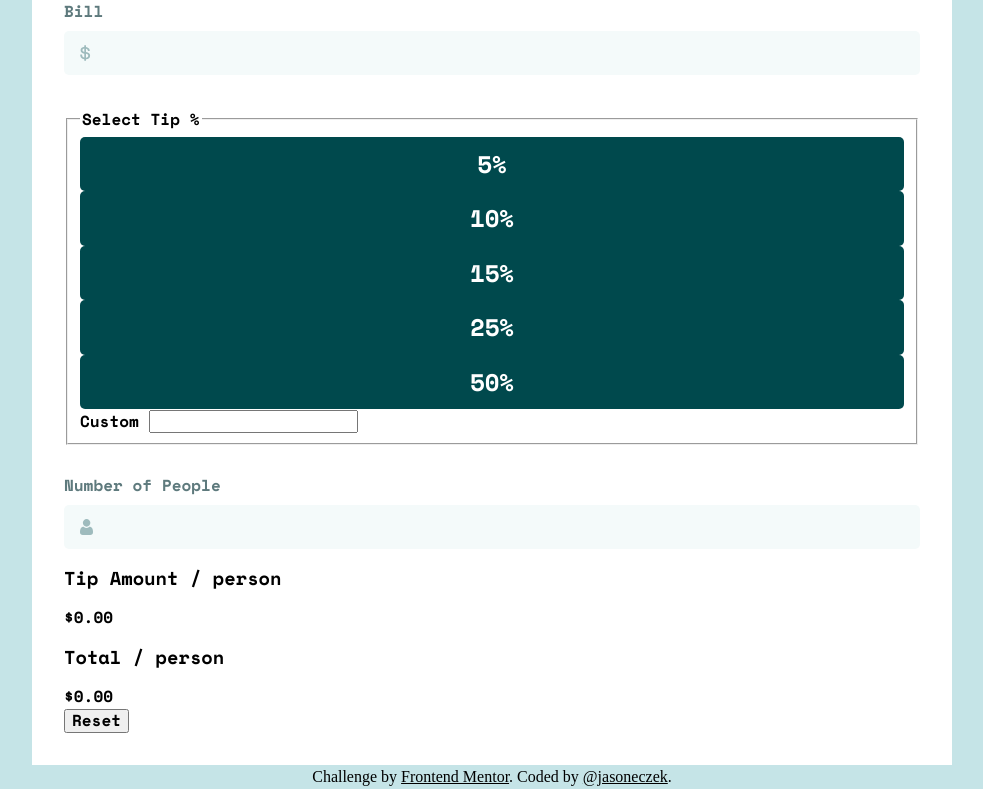
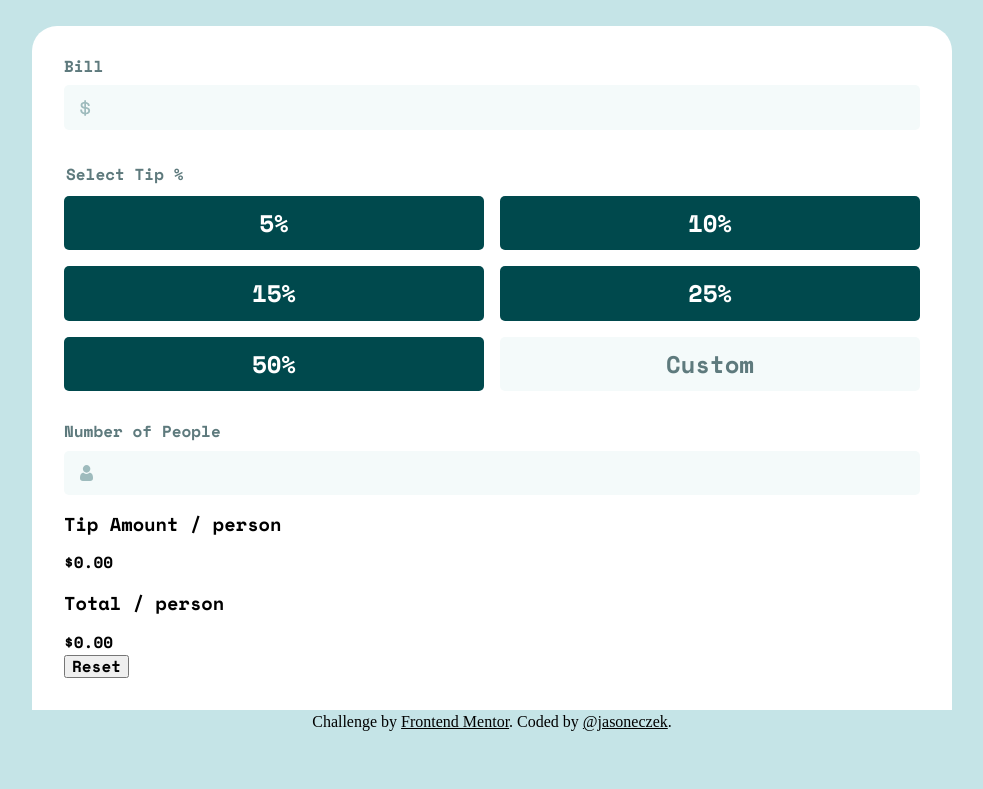
Before and after one commit to jasoneczek/fementor-tip-calculator-app, a plain HTML site: page index.html in a window 1280 px wide. Shown: the part 95-884 px from the top of the page, without its empty margins (148-1131 px from the left). After the commit the page ends 829 px from the top, so only its background shows below. Drawn offline with Linux system fonts and the light colour scheme; files whose address does not match are found by name.

Commit message:
Update html

```diff
--- a/index.html
+++ b/index.html
@@ -24,8 +24,9 @@
             <input id="bill" class="input" name="bill" type="number">
           </div>
         </div>
-        <fieldset>
-          <legend>Select Tip %</legend>
+        <fieldset class="fieldset">
+          <legend class="input-label">Select Tip %</legend>
+          <div class="btn-grid">
             <div class="tip-amount__item">
               <input type="radio" class="tip-amount__input sr-only" name="tip" id="tip5" value="5"></input>
               <label for="tip5" class="tip-amount__label">5%</label>
@@ -48,8 +49,9 @@
             </div>
             <div class="tip-amount__conditional">
               <input type="radio" class="tip-amount__input sr-only" name="tip" id="tipCustom" value="custom"></input>
-            <label for="tipCustom" class="tip-amount__label-custom">Custom</label>
-            <input type="number" id="customTipInput" name="customtip">
+              <label for="tipCustom" class="tip-amount__label custom__label">Custom</label>
+              <input type="number" id="customTipInput" class="tip-amount__input-custom" name="customtip">
+            </div>
           </div>
         </fieldset>
         <div class="input-group">
```
Lines whose indentation alone changed are shown as unchanged.
